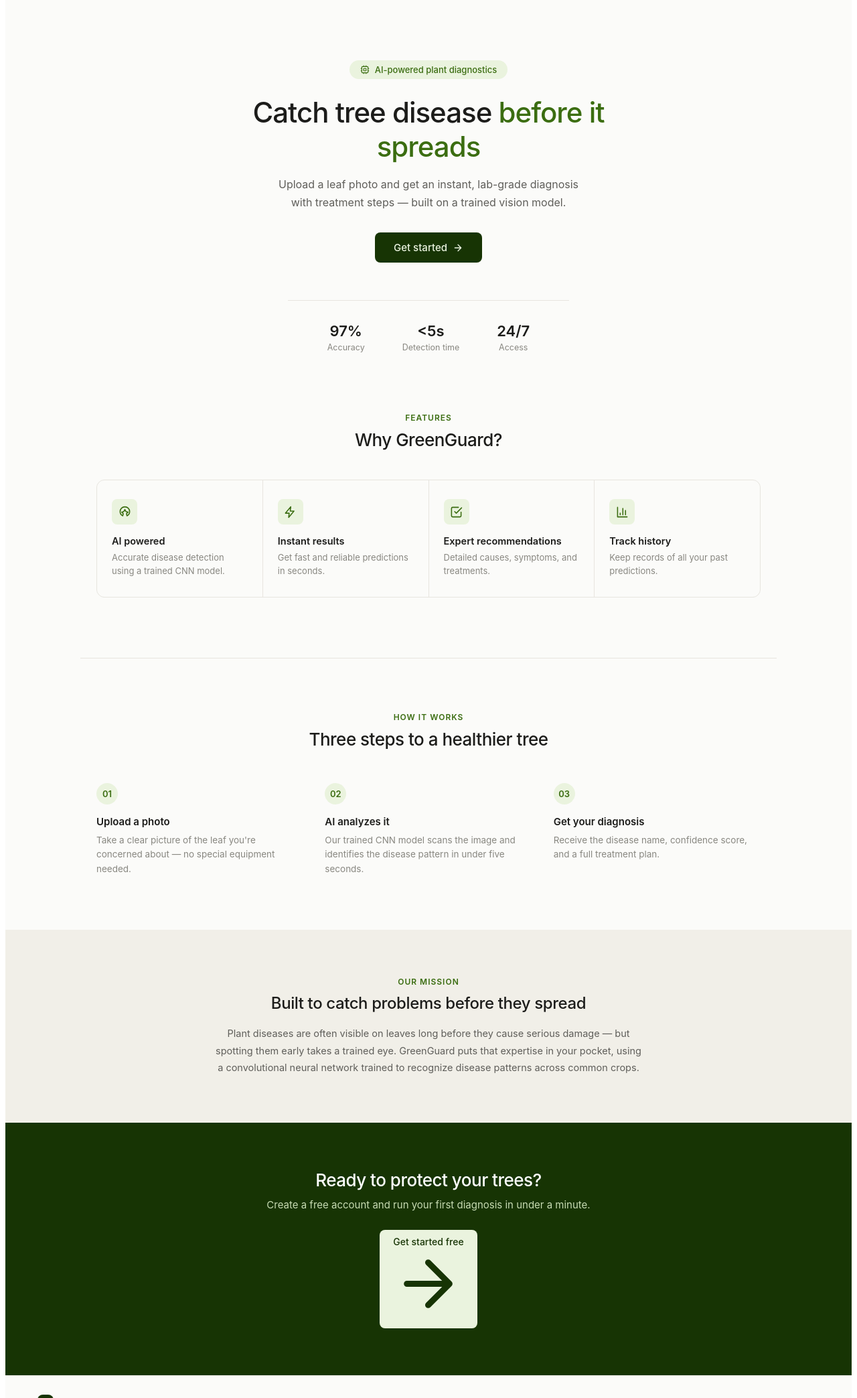
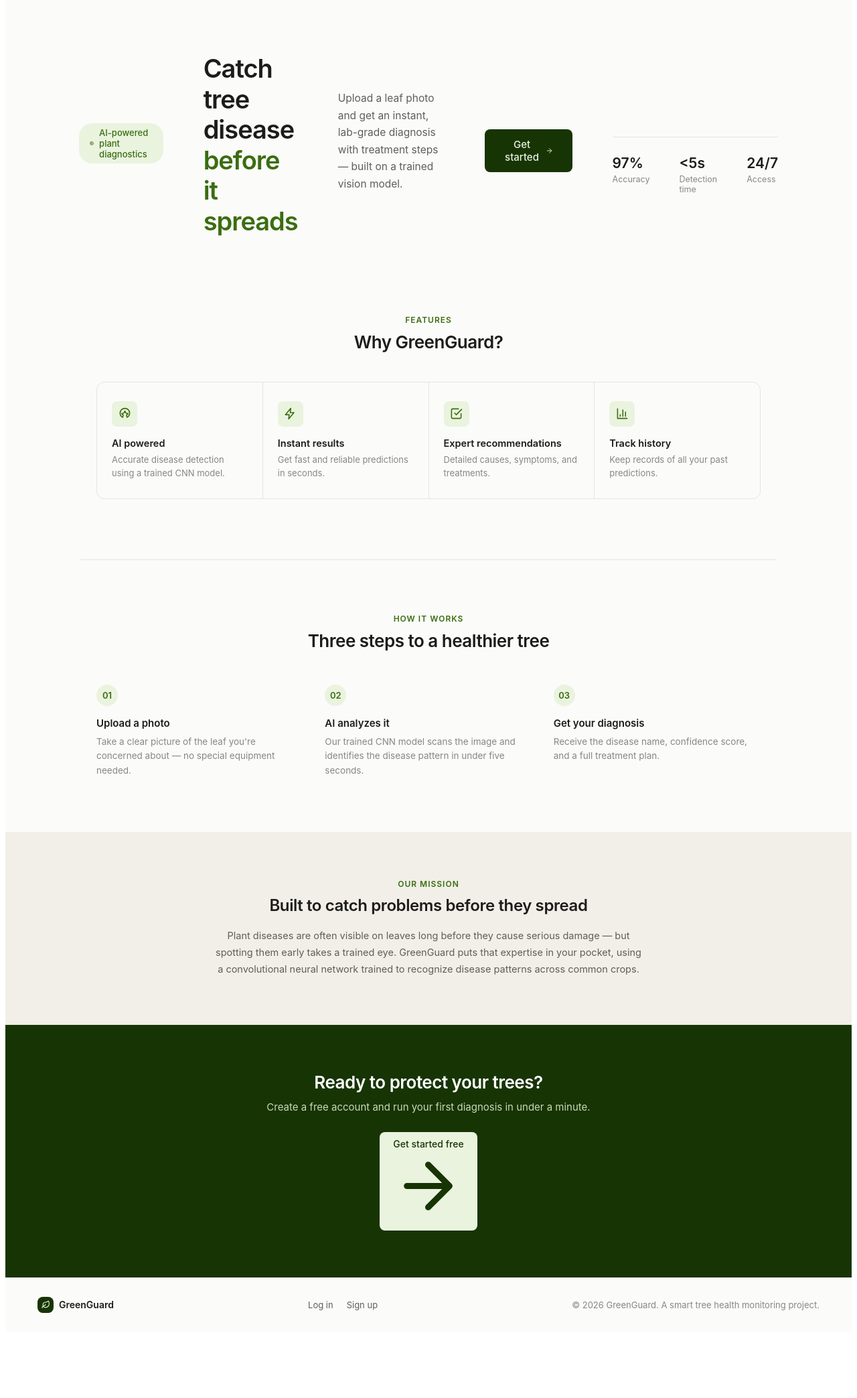
Before and after one commit to khushbugupta-hub/greenguard, a Flask app: page / in a window 1280 px wide. Shown: the part 82-2169 px from the top of the page at 67% size. After the commit the page ends 2042 px from the top, so only its background shows below. Run offline with Flask 3, Linux system fonts and the light colour scheme; some libraries are stand-ins or nearby versions.

Commit message:
add two-column hero with illustration, keep light theme

```diff
--- a/static/css/landing.css
+++ b/static/css/landing.css
@@ -12,7 +12,6 @@
   padding: 18px 48px;
   border-bottom: 1px solid #e7e5df;
 }
-
 .landing-brand { display: flex; align-items: center; gap: 10px; }
 .landing-brand-icon {
   width: 32px; height: 32px; border-radius: 8px;
@@ -20,7 +19,6 @@
 }
 .landing-brand-icon svg { width: 18px; height: 18px; }
 .landing-brand-text { font-weight: 600; font-size: 16px; letter-spacing: -0.2px; }
-
 .landing-nav-links { display: flex; align-items: center; gap: 12px; }
 
 .btn-outline, .btn-primary {
@@ -33,32 +31,31 @@
 .btn-primary { background: #173404; color: #eaf3de; }
 .btn-primary:hover { background: #0e2003; }
 
+/* Hero — two column */
 .landing-hero {
-  display: flex; align-items: center; justify-content: center;
-  flex-direction: column; text-align: center;
-  padding: 90px 24px 70px;
-  max-width: 640px; margin: 0 auto;
+  display: flex; align-items: center; justify-content: center; gap: 60px;
+  padding: 80px 48px; max-width: 1140px; margin: 0 auto;
 }
+.hero-text { flex: 1; max-width: 480px; }
+.hero-visual { flex: 0 0 320px; display: flex; justify-content: center; }
 
 .hero-eyebrow {
   display: inline-flex; align-items: center; gap: 8px;
   font-size: 13px; font-weight: 500; color: #3b6d11;
   background: #eaf3de; padding: 6px 16px; border-radius: 20px;
-  margin-bottom: 24px;
+  margin-bottom: 22px;
 }
 .hero-eyebrow svg { width: 14px; height: 14px; }
 
 .landing-hero h1 {
-  font-size: 42px; font-weight: 500; line-height: 1.22;
-  letter-spacing: -1px; margin: 0 0 18px;
+  font-size: 38px; font-weight: 600; line-height: 1.2;
+  letter-spacing: -1px; margin: 0 0 16px;
 }
 .landing-hero h1 span { color: #3b6d11; }
-
 .landing-hero p {
-  font-size: 16px; font-weight: 400; color: #5f5e5a; line-height: 1.65;
-  max-width: 480px; margin: 0 auto 32px;
+  font-size: 15.5px; color: #5f5e5a; line-height: 1.65;
+  margin: 0 0 28px;
 }
-
 .landing-hero .btn-primary {
   font-size: 15px; padding: 13px 28px;
   display: inline-flex; align-items: center; gap: 8px;
@@ -66,25 +63,23 @@
 .landing-hero .btn-primary svg { width: 16px; height: 16px; }
 
 .hero-stats {
-  display: flex; gap: 56px; justify-content: center;
-  margin-top: 56px; padding-top: 32px;
-  border-top: 1px solid #e7e5df; width: 100%; max-width: 420px;
+  display: flex; gap: 44px;
+  margin-top: 44px; padding-top: 26px;
+  border-top: 1px solid #e7e5df;
 }
-.hero-stat-num { font-size: 22px; font-weight: 600; }
+.hero-stat-num { font-size: 21px; font-weight: 600; }
 .hero-stat-label { font-size: 12.5px; color: #888780; margin-top: 4px; }
 
-.landing-features {
-  max-width: 1040px; margin: 0 auto; padding: 20px 24px 90px;
-}
+/* Features */
+.landing-features { max-width: 1040px; margin: 0 auto; padding: 20px 24px 90px; }
 .section-eyebrow {
   font-size: 12px; font-weight: 600; letter-spacing: 1px;
   color: #3b6d11; text-align: center; margin-bottom: 10px;
 }
 .landing-features h2 {
-  font-size: 26px; font-weight: 500; text-align: center;
+  font-size: 26px; font-weight: 600; text-align: center;
   letter-spacing: -0.5px; margin: 0 0 44px;
 }
-
 .features-grid {
   display: grid; grid-template-columns: repeat(4, 1fr); gap: 1px;
   background: #e7e5df; border: 1px solid #e7e5df; border-radius: 12px;
@@ -96,46 +91,41 @@
   background: #eaf3de; display: flex; align-items: center; justify-content: center;
   margin-bottom: 16px;
 }
-.feature-card .icon svg { width: 19px; height: 19px; stroke: #3b6d11; }
+.feature-card .icon svg { width: 19px; height: 19px; }
 .feature-card h3 { font-size: 14.5px; font-weight: 600; margin: 0 0 6px; }
-.feature-card p { font-size: 13px; font-weight: 400; color: #888780; line-height: 1.55; margin: 0; }
+.feature-card p { font-size: 13px; color: #888780; line-height: 1.55; margin: 0; }
 
-.landing-how {
-  max-width: 1040px; margin: 0 auto; padding: 80px 24px;
-  border-top: 1px solid #e7e5df;
-}
+/* How it works */
+.landing-how { max-width: 1040px; margin: 0 auto; padding: 80px 24px; border-top: 1px solid #e7e5df; }
 .landing-how .section-eyebrow, .landing-how h2 { text-align: center; }
-.landing-how h2 { font-size: 26px; font-weight: 500; letter-spacing: -0.5px; margin: 0 0 50px; }
+.landing-how h2 { font-size: 26px; font-weight: 600; letter-spacing: -0.5px; margin: 0 0 50px; }
 .how-grid { display: grid; grid-template-columns: repeat(3, 1fr); gap: 32px; }
-.how-step { position: relative; }
 .how-num {
   font-size: 13px; font-weight: 600; color: #3b6d11;
   background: #eaf3de; width: 32px; height: 32px; border-radius: 50%;
-  display: flex; align-items: center; justify-content: center;
-  margin-bottom: 16px;
+  display: flex; align-items: center; justify-content: center; margin-bottom: 16px;
 }
 .how-step h3 { font-size: 15px; font-weight: 600; margin: 0 0 8px; }
-.how-step p { font-size: 13.5px; font-weight: 400; color: #888780; line-height: 1.6; margin: 0; }
+.how-step p { font-size: 13.5px; color: #888780; line-height: 1.6; margin: 0; }
 
+/* About */
 .landing-about { background: #f1efe8; padding: 70px 24px; }
 .about-inner { max-width: 640px; margin: 0 auto; text-align: center; }
 .landing-about .section-eyebrow { text-align: center; }
-.landing-about h2 { font-size: 24px; font-weight: 500; letter-spacing: -0.4px; margin: 0 0 18px; }
-.landing-about p { font-size: 14.5px; font-weight: 400; color: #5f5e5a; line-height: 1.75; margin: 0; }
+.landing-about h2 { font-size: 24px; font-weight: 600; letter-spacing: -0.4px; margin: 0 0 18px; }
+.landing-about p { font-size: 14.5px; color: #5f5e5a; line-height: 1.75; margin: 0; }
 
-.landing-cta {
-  background: #173404; color: #eaf3de;
-  text-align: center; padding: 70px 24px;
-}
-.landing-cta h2 { font-size: 26px; font-weight: 500; letter-spacing: -0.5px; margin: 0 0 12px; color: #fff; }
-.landing-cta p { font-size: 15px; font-weight: 400; color: #c7dbb3; margin: 0 0 28px; }
+/* CTA */
+.landing-cta { background: #173404; color: #eaf3de; text-align: center; padding: 70px 24px; }
+.landing-cta h2 { font-size: 26px; font-weight: 600; letter-spacing: -0.5px; margin: 0 0 12px; color: #fff; }
+.landing-cta p { font-size: 15px; color: #c7dbb3; margin: 0 0 28px; }
 .btn-light { background: #eaf3de; color: #173404; }
 .btn-light:hover { background: #d9ecc4; }
 
+/* Footer */
 .landing-footer {
   display: flex; align-items: center; justify-content: space-between;
-  flex-wrap: wrap; gap: 16px;
-  padding: 28px 48px; border-top: 1px solid #e7e5df;
+  flex-wrap: wrap; gap: 16px; padding: 28px 48px; border-top: 1px solid #e7e5df;
   font-size: 13px; color: #888780;
 }
 .footer-brand { display: flex; align-items: center; gap: 8px; font-weight: 600; color: #1c1c1a; font-size: 14px; }
@@ -145,13 +135,13 @@
 .footer-links a { color: #5f5e5a; text-decoration: none; }
 .footer-links a:hover { color: #1c1c1a; }
 
-@media (max-width: 800px) {
-  .landing-nav { padding: 16px 20px; }
-  .landing-hero { padding: 60px 20px 50px; }
-  .landing-hero h1 { font-size: 30px; }
-  .hero-stats { gap: 32px; }
+@media (max-width: 900px) {
+  .landing-hero { flex-direction: column; padding: 60px 24px; text-align: center; }
+  .hero-text { max-width: 100%; }
+  .hero-stats { justify-content: center; }
+  .hero-visual { flex: none; width: 220px; }
+  .how-grid { grid-template-columns: 1fr; gap: 40px; }
   .features-grid { grid-template-columns: 1fr 1fr; }
-  .how-grid { grid-template-columns: 1fr; gap: 40px; }
   .landing-footer { flex-direction: column; text-align: center; }
 }
 @media (max-width: 480px) {
```
